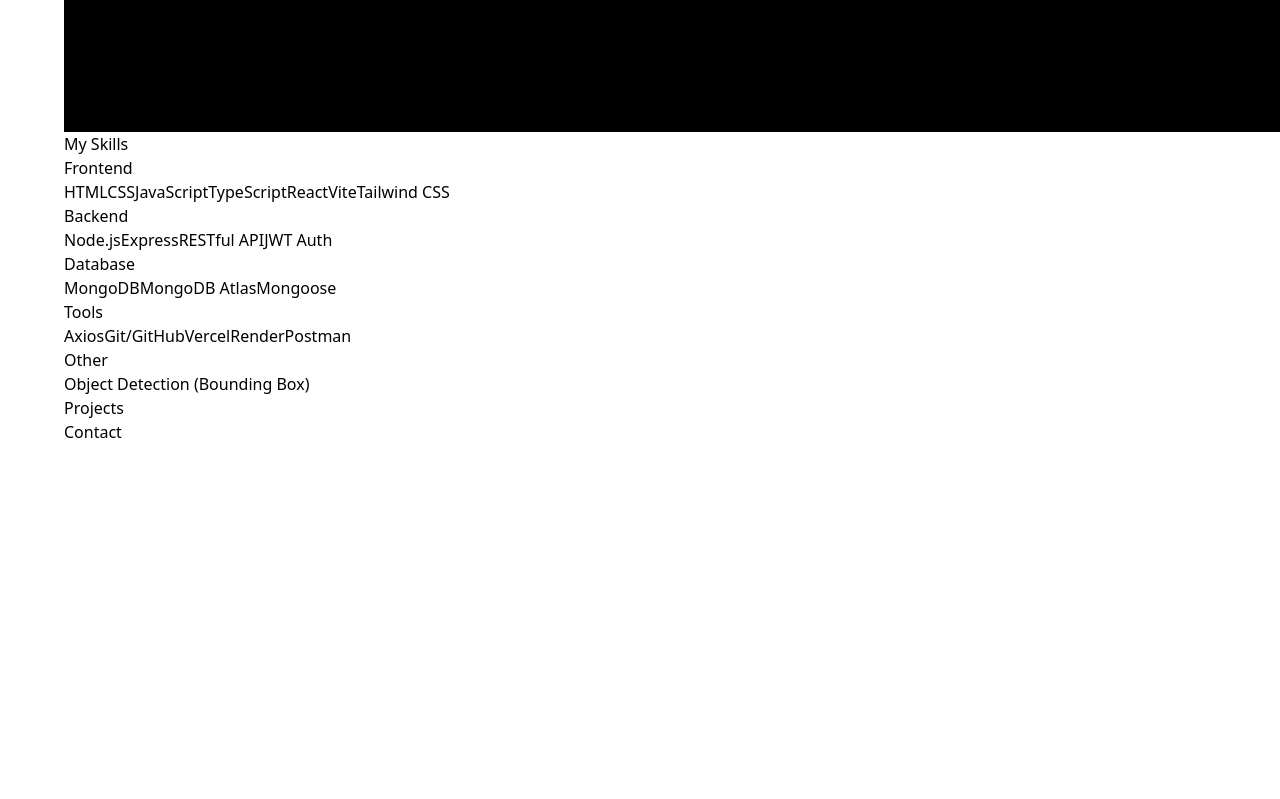
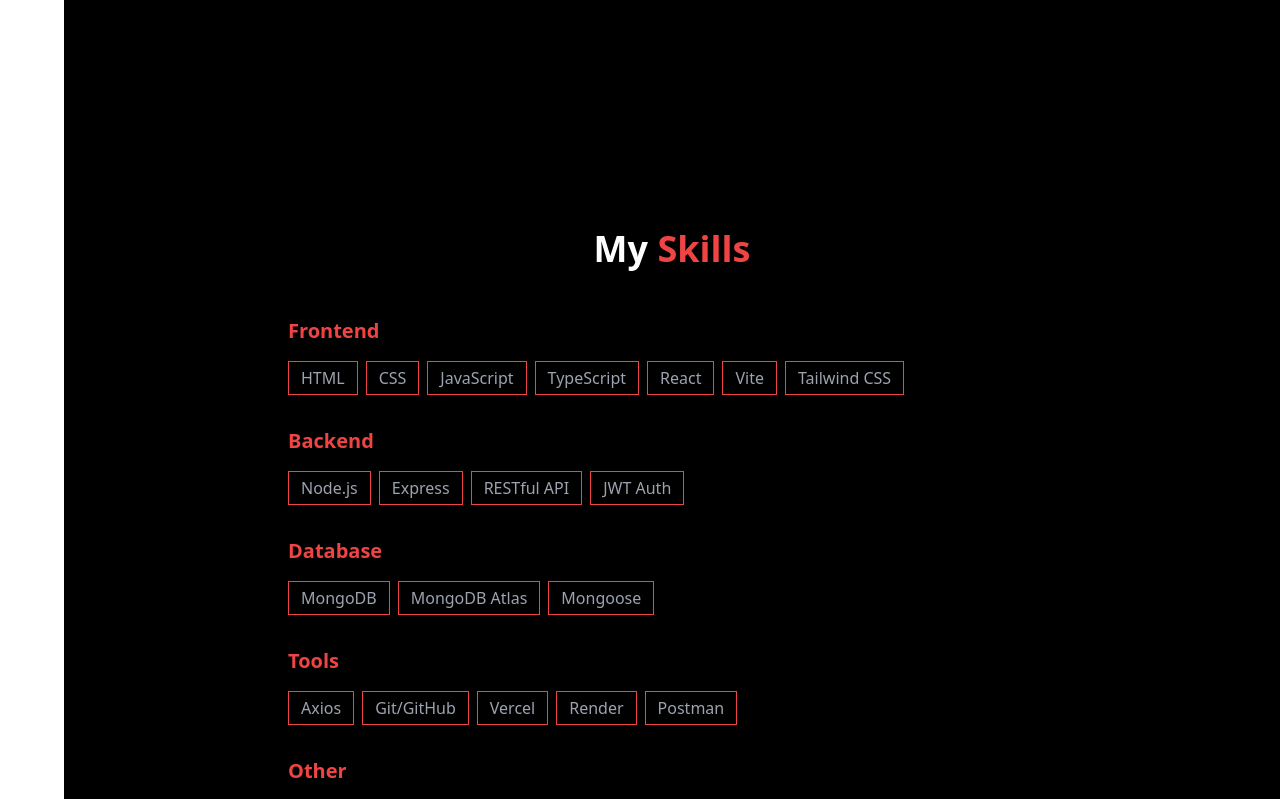
Before and after one commit to RenAmamiya0411/Website-Portfolio-v2, a React (Vite) app: page / in a window 1280 px wide. Shown: the part 1660-2459 px from the top of the page. Before the commit the page ends 2104 px from the top, so only its background shows below. Built offline with nearby package versions, Linux system fonts and the light colour scheme.

Commit message:
Added styling for Skill.tsx

```diff
--- a/src/parts/Skills.tsx
+++ b/src/parts/Skills.tsx
@@ -7,17 +7,25 @@
     { category: "Other", items: ["Object Detection (Bounding Box)"] }
   ];
   return (
-    <section id="skills">
-      <h2>
-        My <span>Skills</span>
+    <section
+      className="min-h-screen bg-black flex flex-col items-center justify-center text-white px-8 py-16"
+      id="skills"
+    >
+      <h2 className="text-4xl font-bold mb-12">
+        My <span className="text-red-500">Skills</span>
       </h2>
-      <div>
+      <div className="grid grid-cols-1 md:grip-cols-2 gap-8 max-w-3xl w-full">
         {skills.map(group => (
           <div key={group.category}>
-            <h3>{group.category}</h3>
-            <div>
+            <h3 className="text-red-500 font-bold text-xl mb-4">{group.category}</h3>
+            <div className="flex flex-wrap gap-2">
               {group.items.map(skill => (
-                <span key={skill}>{skill}</span>
+                <span
+                  className="border border-red-500 text-gray-400 py-1 px-3 hover:bg-red-500 hover:text-white transition-colors"
+                  key={skill}
+                >
+                  {skill}
+                </span>
               ))}
             </div>
           </div>
```
